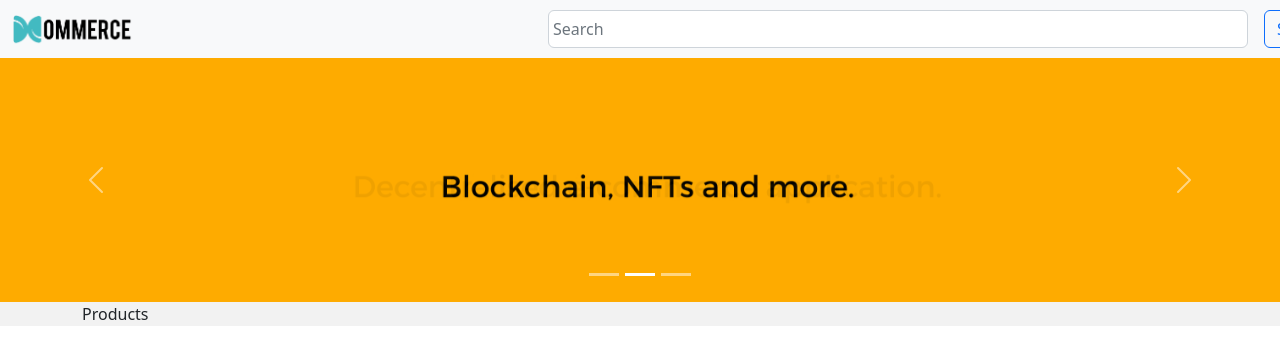
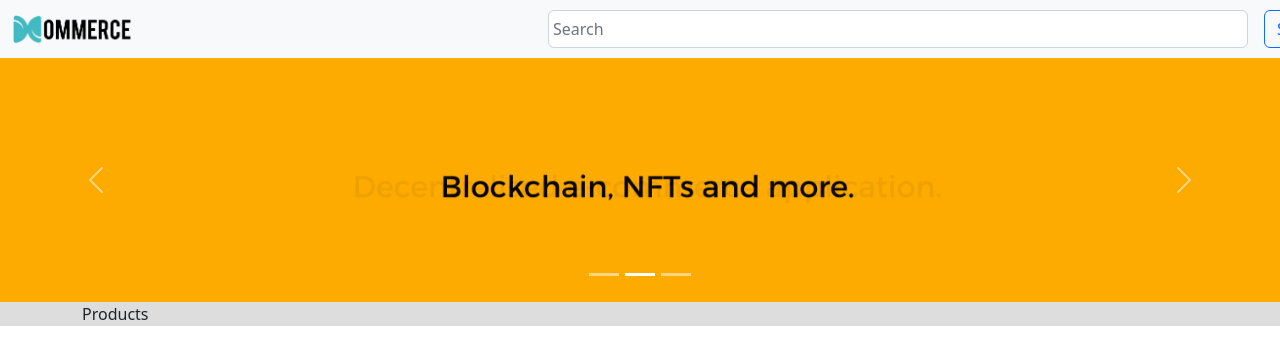
Before and after one commit to bhavy2908/d-commerce, a React (Create React App) app: page / in a window 1280 px wide. Shown: the top 364 px of the page. Built offline with nearby package versions, Linux system fonts and the light colour scheme.

Commit message:
Update App.js

```diff
--- a/src/App.js
+++ b/src/App.js
@@ -6,7 +6,7 @@ import Products from './components/Products';
 
 function App() {
   return (
-    <div style={{ backgroundColor: '#F2F2F2'}}>
+    <div style={{ backgroundColor: '#DDDDDD'}}>
       <Navb />
       <Hero />
       <div className='container'>
```
